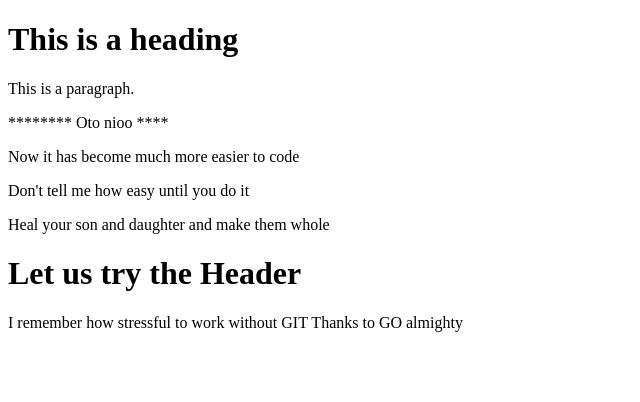
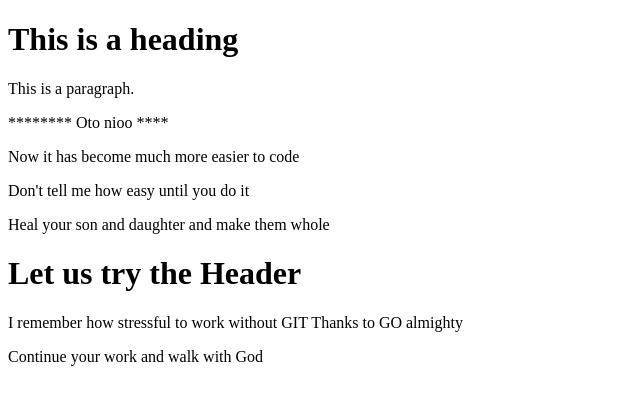
Before and after one commit to wolex2care/testhub, a plain HTML site: page index.html in a window 1280 px wide. Shown: the whole page, without its empty margins (0-640 px from the left). Drawn offline with Linux system fonts and the light colour scheme.

Commit message:
Trying out branches

```diff
--- a/index.html
+++ b/index.html
@@ -20,6 +20,7 @@
 
 <p> I remember how stressful to work without GIT
 Thanks to GO almighty</p>
+  <p> Continue your work and walk with God </p>
 
 
 </body>
```
